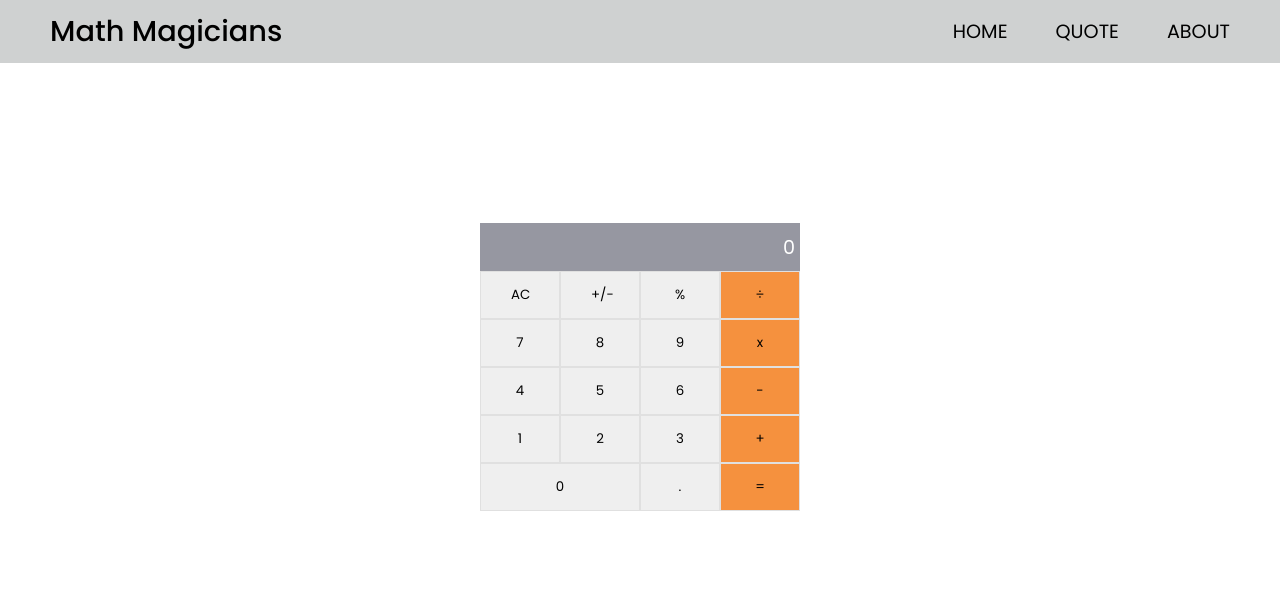
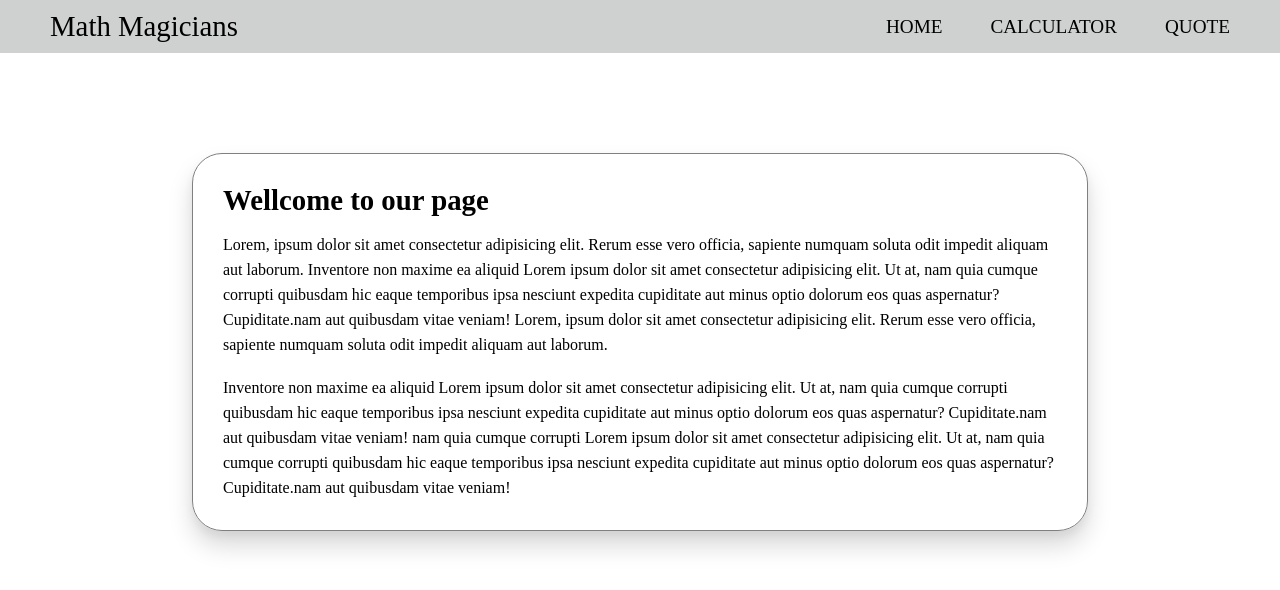
Before and after one commit to Esmatullah12/math-magicians, a React (Create React App) app: page / in a window 1280 px wide. Shown: the top 590 px of the page. Built offline with nearby package versions, Linux system fonts and the light colour scheme.

Commit message:
Complete the required change about the wireframe

```diff
--- a/src/App.js
+++ b/src/App.js
@@ -2,7 +2,7 @@ import { Route, Routes } from 'react-router-dom';
 import React from 'react';
 import Calculator from './components/Calculator';
 import Navbar from './components/Navbar';
-import About from './components/About';
+import Home from './components/Home';
 import Quotes from './components/Quotes';
 import './App.css';
 
@@ -10,9 +10,9 @@ const App = () => (
   <>
     <Navbar />
     <Routes>
-      <Route path="/" element={<Calculator />} />
-      <Route path="/quote" element={<Quotes />} />
-      <Route path="/about" element={<About />} />
+      <Route path="/" element={<Home />} />
+      <Route path="/calculator" element={<Calculator />} />
+      <Route path="/quotes" element={<Quotes />} />
     </Routes>
   </>
 );
--- a/src/components/Calculator.css
+++ b/src/components/Calculator.css
@@ -4,6 +4,15 @@
   box-sizing: border-box;
   margin: 0;
   padding: 0;
+}
+
+.calculator {
+  margin: 0 auto;
+  max-width: 80%;
+  display: flex;
+  gap: 30px;
+  align-items: center;
+  justify-content: center;
 }
 
 .calculator-grid {
--- a/src/components/Calculator.js
+++ b/src/components/Calculator.js
@@ -2,6 +2,7 @@ import React, { useState } from 'react';
 import './Calculator.css';
 import DigitButton from './DigitButton';
 import operate from './logic/operate';
+import ShortText from './ShortText';
 
 const Calculator = () => {
   const [result, setResult] = useState('0');
@@ -74,6 +75,8 @@ const Calculator = () => {
   };
 
   return (
+    <div className="calculator">
+      <ShortText />
       <div className="calculator-grid">
         <div className="calculator-output">{result}</div>
         <button type="button" onClick={handleClearClick}>AC</button>
@@ -96,6 +99,7 @@ const Calculator = () => {
         <button type="button" onClick={() => handleClick('.')}>.</button>
         <button type="button" className="yellow-btns" onClick={handleEqualsClick}>=</button>
       </div>
+    </div>
   );
 };
 
--- a/src/components/About.js
+++ b/src/components/Home.js
@@ -1,20 +1,25 @@
 import React from 'react';
-import './About.css';
+import './Home.css';
 
-function About() {
+function Home() {
   return (
     <div className="container">
-      <h2 className="title">Math Magicians</h2>
+      <h2 className="title">Wellcome to our page</h2>
       <p className="about-info">
         Lorem, ipsum dolor sit amet consectetur adipisicing elit. Rerum esse vero officia,
         sapiente numquam soluta odit impedit aliquam aut laborum. Inventore non maxime ea aliquid
         Lorem ipsum dolor sit amet consectetur adipisicing elit. Ut at, nam quia cumque corrupti
         quibusdam hic eaque temporibus ipsa nesciunt expedita cupiditate aut minus optio dolorum
-        eos quas aspernatur? Cupiditate.nam aut quibusdam vitae veniam!
+        eos quas aspernatur? Cupiditate.nam aut quibusdam vitae veniam! Lorem, ipsum dolor sit
+        amet consectetur adipisicing elit. Rerum esse vero officia, sapiente numquam soluta
+        odit impedit aliquam aut laborum.
       </p>
+      <br />
       <p className="about-info">
-        Lorem, ipsum dolor sit amet consectetur adipisicing elit. Rerum esse vero officia,
-        sapiente numquam soluta odit impedit aliquam aut laborum. Inventore non maxime ea aliquid
+        Inventore non maxime ea aliquid
+        Lorem ipsum dolor sit amet consectetur adipisicing elit. Ut at, nam quia cumque corrupti
+        quibusdam hic eaque temporibus ipsa nesciunt expedita cupiditate aut minus optio dolorum
+        eos quas aspernatur? Cupiditate.nam aut quibusdam vitae veniam! nam quia cumque corrupti
         Lorem ipsum dolor sit amet consectetur adipisicing elit. Ut at, nam quia cumque corrupti
         quibusdam hic eaque temporibus ipsa nesciunt expedita cupiditate aut minus optio dolorum
         eos quas aspernatur? Cupiditate.nam aut quibusdam vitae veniam!
@@ -23,4 +28,4 @@ function About() {
   );
 }
 
-export default About;
+export default Home;
--- a/src/components/Navbar.css
+++ b/src/components/Navbar.css
@@ -1,12 +1,3 @@
-@import url('https://fonts.googleapis.com/css2?family=Poppins:wght@100;200;300;400;500;600;700&display=swap');
-
-* {
-  margin: 0;
-  padding: 0;
-  box-sizing: border-box;
-  font-family: "Poppins", sans-serif;
-}
-
 header {
   display: flex;
   justify-content: space-between;
--- a/src/components/Navbar.js
+++ b/src/components/Navbar.js
@@ -9,8 +9,8 @@ function Navbar() {
       <nav className="nav-menu">
         <ul>
           <Link className="nav-link" to="/">Home</Link>
-          <Link className="nav-link" to="/quote">Quote</Link>
-          <Link className="nav-link" to="/about">About</Link>
+          <Link className="nav-link" to="/calculator">Calculator</Link>
+          <Link className="nav-link" to="/quotes">Quote</Link>
         </ul>
       </nav>
     </header>
--- /dev/null
+++ b/src/components/ShortText.css
@@ -0,0 +1,7 @@
+.title {
+  font-size: 2rem;
+}
+
+.short-text {
+  font-size: 1.3rem;
+}
--- /dev/null
+++ b/src/components/ShortText.js
@@ -0,0 +1,17 @@
+import React from 'react';
+import './ShortText.css';
+
+function ShortText() {
+  return (
+    <div>
+      <h2 className="title">Lets to some math</h2>
+      <p className="short-text">
+        Lorem ipsum, dolor sit amet consectetur adipisicing elit. Ab dicta eligendi
+        atque nemo vero minus,molestias, inventore aliquam repudiandae, est illo
+        veniam natus deleniti harum rerum officiis explicabo at nobis.
+      </p>
+    </div>
+  );
+}
+
+export default ShortText;
```
Also changed, not shown: public/index.html (line endings or trailing spaces), src/components/Home.css (renamed from src/components/About.css). Lines whose indentation alone changed are shown as unchanged.
